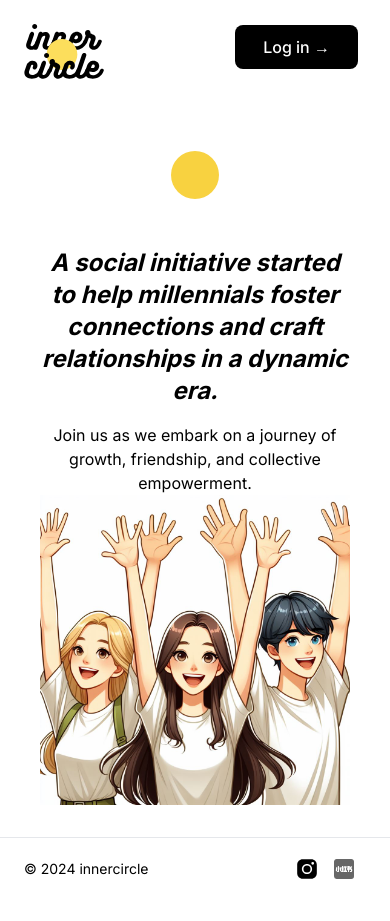
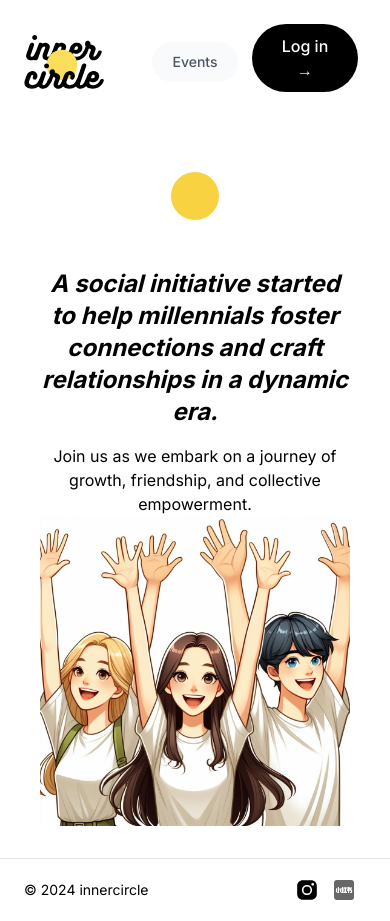
Before and after one commit to manapixels/innercircle, a Next.js app: page / in a window 390 px wide. Before the commit the page ends 900 px from the top, so only its background shows below. Built offline with nearby package versions, Linux system fonts and the light colour scheme; no server answers.

Commit message:
Update CSS

```diff
--- a/src/app/_components/Footer.tsx
+++ b/src/app/_components/Footer.tsx
@@ -3,7 +3,7 @@ import Link from 'next/link';
 
 export default async function Footer() {
   return (
-    <footer className="max-w-6xl mx-auto">
+    <footer className="max-w-6xl w-full mx-auto">
       <div
         className="flex items-center justify-between px-6 py-3 border-t border-gray-200"
       >
--- a/src/app/_components/Header.tsx
+++ b/src/app/_components/Header.tsx
@@ -16,13 +16,13 @@ export default async function Header() {
   } = await supabase.auth.getUser()
 
   return (
-    <header className="max-w-6xl mx-auto">
+    <header className="max-w-6xl w-full mx-auto">
       <nav
-        className="flex items-center justify-between p-6"
+        className="grid grid-cols-3 items-center p-6"
         aria-label="Global"
       >
-        <div className="flex lg:flex gap-6 items-center">
-          <a href="/" className="-m-1.5 p-1.5">
+        <div className="justify-self-start">
+          <a href="/" className="-m-1.5 p-1.5 block">
             <Image
               className="relative"
               src="/logo.svg"
@@ -33,11 +33,10 @@ export default async function Header() {
             />
           </a>
         </div>
-        <div className="hidden lg:flex lg:gap-x-4 bg-gray-50 rounded-lg px-3 items-center text-sm">
-          <div className="flex">
+        <div className="justify-self-center bg-gray-50 rounded-full text-sm">
           <Link
             href="/events"
-              className={`relative overflow-hidden px-5 py-2.5 text-center hover:bg-gray-100 rounded-md font-medium text-gray-600 ${pathname === '/events' ? 'bg-gray-200 font-semibold text-gray-800' : ' '}`}
+            className={`block relative overflow-hidden px-5 py-2.5 text-center hover:bg-gray-100 rounded-full font-medium text-gray-600 ${pathname === '/events' ? 'bg-gray-200 font-semibold text-gray-800' : ' '}`}
           >
             Events
             <div
@@ -45,9 +44,9 @@ export default async function Header() {
             />
           </Link>
         </div>
+        <div className="justify-self-end">
+          {user?.id ? <LoggedInUser user={user} /> : <AuthForm />}
         </div>
-        {user?.id ? <LoggedInUser user={user} /> : <AuthForm />}
-
       </nav>
     </header>
   );
--- a/src/app/_components/auth/auth-form.tsx
+++ b/src/app/_components/auth/auth-form.tsx
@@ -47,7 +47,7 @@ export default function AuthForm() {
     <button
       type="button"
       onClick={toggleModal}
-      className="text-white bg-black hover:bg-gray-900 focus:ring-4 focus:ring-base-200 font-medium rounded-lg text-md px-7 py-2.5 me-2 mb-2 dark:bg-base-600 dark:hover:bg-base-700 focus:outline-none dark:focus:ring-base-800"
+      className="text-white bg-black hover:bg-gray-900 focus:ring-4 focus:ring-base-200 font-medium rounded-full text-md px-7 py-2.5 me-2 mb-2 dark:bg-base-600 dark:hover:bg-base-700 focus:outline-none dark:focus:ring-base-800"
     >
       Log in <span aria-hidden="true">&rarr;</span>
     </button>
--- a/src/app/_lib/actions.tsx
+++ b/src/app/_lib/actions.tsx
@@ -8,8 +8,8 @@ export type Profile = Tables<'profiles'> & { email?: string };
 export type ProfileWithEventsHosted = Tables<'profiles'> & {
   events: Tables<'events'>[]
 };
-export type EventType = Tables<'events'>;
-export type EventWithCreatorInfo = EventType & {
+export type Event = Tables<'events'>;
+export type EventWithCreatorInfo = Event & {
   created_by: Pick<Profile, 'id' | 'name' | 'avatar_url'> & { events_created?: number, guests_hosted?: number};
 };
 
@@ -78,6 +78,12 @@ export const fetchProfileWithHostedEvents = async (userId: string) => {
       .single();
 
     if (error) throw new Error('Error fetching profile with hosted events');
+
+    if (data && data.events) {
+      data.events.sort((a, b) => new Date(b.date_start).getTime() - new Date(a.date_start).getTime());
+    }
+
+    return data;
 
     return data;
   } catch (error) {
@@ -240,7 +246,7 @@ export const addEvent = async (
         },
       ])
       .select(`*`);
-    return data as EventType[];
+    return data as Event[];
   } catch (error) {
     console.log('error', error);
     return error;
--- a/src/app/layout.tsx
+++ b/src/app/layout.tsx
@@ -23,9 +23,11 @@ export default function RootLayout({
     <html lang="en">
       <body className={`${inter.className} antialiased`}>
           <UserProvider>
-            <Header />
-            <div className="px-6 py-8 max-w-6xl mx-auto">{children}</div>
-            <Footer />
+            <div className="flex flex-col min-h-screen w-full">
+              <Header />
+              <div className="flex-grow px-6 py-8 max-w-6xl w-full mx-auto">{children}</div>
+              <Footer />
+            </div>
             <div id="modal-portal"></div>
           </UserProvider>
       </body>
--- /dev/null
+++ b/src/app/profiles/[id]/_components/EventListItemInProfile.tsx
@@ -0,0 +1,65 @@
+'use client';
+
+import Image from 'next/image';
+import Link from 'next/link';
+import { formatDateRange, hasDatePassed } from '@/app/_utils/date';
+import { Event } from '@/app/_lib/actions';
+
+export default function EventListItemInProfile({
+  event,
+}: {
+  event: Event;
+}) {
+
+  return (
+    <Link
+      href={`/events/${event.slug}`}
+      key={event.slug}
+      className={`p-3 rounded-lg hover:bg-gray-100 ${hasDatePassed(event.date_end) && 'grayscale opacity-80'} hover:grayscale-0 hover:opacity-100`}
+    >
+      <div className="w-full relative aspect-square">
+        {event?.image_url ? (
+          <Image
+            src={event?.image_url}
+            alt={`${event?.name}`}
+            className="rounded-lg object-cover w-full h-full"
+            width="300"
+            height="300"
+          />
+        ) : (
+          <div className="bg-gray-200 rounded-lg w-full h-full flex justify-center items-center">
+            <Image
+              src="./logo.svg"
+              alt="Inner Circle"
+              width="100"
+              height="100"
+              className="grayscale opacity-20"
+            />
+          </div>
+        )}
+        {!hasDatePassed(event.date_end) && (
+          <div className="absolute top-3 right-3">
+            <span className="bg-base-600 text-white text-xs font-medium me-2 px-2.5 py-0.5 rounded">
+              Upcoming
+            </span>
+          </div>
+        )}
+
+        <div className="absolute bottom-5 left-5 w-16 h-16">
+          <div className="rounded-full absolute bottom-0 left-0 bg-white w-16 h-16"></div>
+          <div className="rounded-full absolute bottom-9 left-9 bg-base-400 w-6 h-6"></div>
+        </div>
+      </div>
+
+      <div className="min-w-0 py-2">
+        <p className="truncate text-sm font-semibold">{event.name}</p>
+        <p className="hidden text-sm text-gray-500 sm:block">
+          {event.location_name}, {event.location_country}
+        </p>
+        <p className="hidden text-sm text-gray-500 sm:block">
+          {formatDateRange(event.date_start, event.date_end)}
+        </p>
+      </div>
+    </Link>
+  );
+}
--- a/src/app/profiles/[id]/page.tsx
+++ b/src/app/profiles/[id]/page.tsx
@@ -4,6 +4,7 @@ import {
   fetchProfileWithHostedEvents,
 } from '@/app/_lib/actions';
 import Image from 'next/image';
+import EventListItemInProfile from './_components/EventListItemInProfile';
 
 export const metadata: Metadata = {
   title: 'innercircle | Profile',
@@ -17,39 +18,47 @@ export default async function ProfilePage({
   const profile = (await fetchProfileWithHostedEvents(
     params.id,
   )) as ProfileWithEventsHosted;
+  const events = profile?.events;
+
   return (
     <div className="flex w-full flex-col md:col-span-4">
-        <div className="flex flex-row">
+
       <Image
         src={
           profile?.avatar_url ? profile.avatar_url : '/users/shirley-chen.png'
         }
         alt=""
-        width={60}
-        height={60}
-        className="rounded-full mx-auto mb-1"
+        width={140}
+        height={140}
+        className="rounded-full mx-auto mb-6"
       />
-      <div>
-      <div className="font-medium">{profile?.name}</div>
-      <div className="text-xs text-gray-400 mb-3">Your host</div>
-      </div>
+      <div className="text-center mb-8">
+        <div className="italic text-gray-500">Hey there, I'm</div>
+      <div className="font-bold text-2xl">{profile?.name}</div>
       </div>
 
-      <div className="text-xs text-gray-300">Hosted</div>
-      <dl className="grid max-w-screen-xl grid-cols-2 gap-8 py-2 px-4 mx-auto">
+      <dl className="grid max-w-screen-xl grid-cols-2 gap-8 py-2 px-4 mx-auto mb-8">
         <div className="flex flex-col items-center justify-center">
           <dt className="mb-2 text-xl font-extrabold">
             {profile?.events?.length}
           </dt>
-          <dd className="text-gray-500 dark:text-gray-400 text-sm">Events</dd>
+          <dd className="text-gray-500 dark:text-gray-400 text-sm">Events hosted</dd>
         </div>
         <div className="flex flex-col items-center justify-center">
           <dt className="mb-2 text-xl font-extrabold">
             {profile?.events?.length}
           </dt>
-          <dd className="text-gray-500 dark:text-gray-400 text-sm">Guests</dd>
+          <dd className="text-gray-500 dark:text-gray-400 text-sm">Guests hosted</dd>
         </div>
       </dl>
+
+      <h2 className="font-bold text-xl mb-4">Events hosted</h2>
+
+      <div className="grid grid-cols-2 md:grid-cols-3 lg:grid-cols-4 gap-6">
+        {events?.map((event, i) => {
+          return <EventListItemInProfile event={event} key={i} />;
+        })}
+      </div>
     </div>
   );
 }
```
Lines whose indentation alone changed are shown as unchanged.
